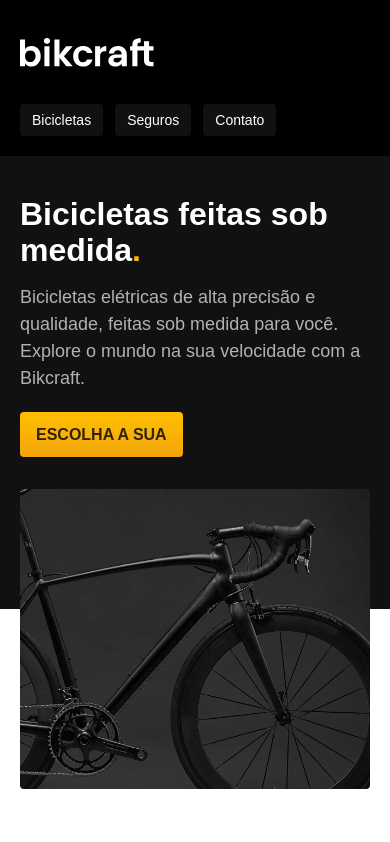
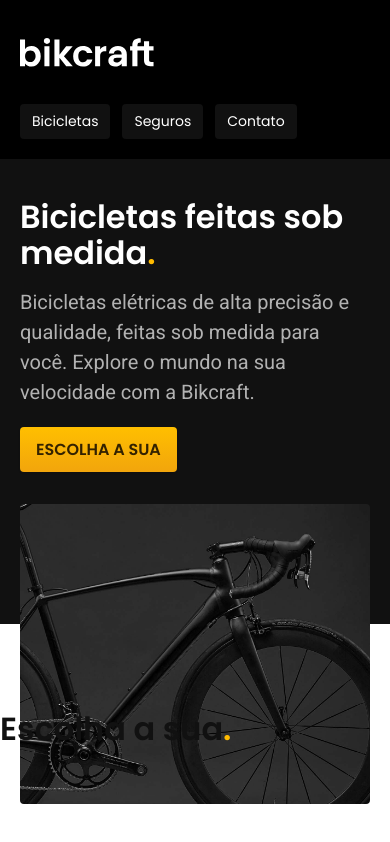
Before and after one commit to th-fonseca/bikcraft, a plain HTML site: page index.html in a window 390 px wide. Drawn offline with Linux system fonts and the light colour scheme.

Commit message:
refatoração - css e tipografia utilitários

```diff
--- /dev/null
+++ b/css/global/global.css
@@ -0,0 +1,27 @@
+body {
+  margin: 0px;
+  font-family: Arial, Helvetica, sans-serif;
+  padding-bottom: 600px;
+  color: #111111;
+}
+
+ul {
+  margin: 0px;
+  padding: 0px;
+  list-style: none;
+}
+
+a {
+  text-decoration: none;
+  color: inherit;
+}
+
+img {
+  max-width: 100%;
+  display: block;
+}
+
+h1,
+p {
+  margin: 0px;
+}
--- /dev/null
+++ b/css/global/header.css
@@ -0,0 +1,71 @@
+.header {
+  display: flex;
+  flex-wrap: wrap;
+  gap: 20px;
+  justify-content: space-between;
+  align-items: center;
+  box-sizing: border-box;
+  padding: 20px;
+  max-width: 1200px;
+  margin-left: auto;
+  margin-right: auto;
+}
+
+.header-menu {
+  display: flex;
+  gap: 20px;
+  flex-wrap: wrap;
+}
+
+.header a {
+  display: inline-block;
+  padding: 16px 0px;
+
+  position: relative;
+}
+
+.header-menu a:after {
+  content: "";
+  display: block;
+  height: 2px;
+  width: 0px;
+  background-color: var(--cor-0);
+  transition: 0.3s;
+  margin-top: 4px;
+  position: absolute;
+}
+
+.header-bg {
+  background-color: var(--cor-12);
+}
+.header-menu a:hover:after {
+  width: 100%;
+}
+
+@media (max-width: 800px) {
+  .header-menu {
+    gap: 10px;
+  }
+  .header-menu a {
+    background-color: var(--cor-11);
+    padding: 12px 16px;
+    border-radius: 4px;
+  }
+
+  .header-menu a:hover {
+    background-color: var(--cor-10);
+  }
+  .header-menu a:after {
+    display: none;
+  }
+}
+
+@media (max-width: 600px) {
+  .header-menu {
+    gap: 12px;
+  }
+  .header-menu a {
+    padding: 8px 12px;
+    font-size: 14px;
+  }
+}
--- /dev/null
+++ b/css/home/introducao.css
@@ -0,0 +1,61 @@
+.introducao-bg {
+  background-color: var(--cor-12);
+  box-shadow: inset 0 -120px var(--cor-0);
+}
+
+.introducao {
+  display: grid;
+  grid-template-columns: 1fr 1fr;
+  gap: 0 px 40px;
+  max-width: 1200px;
+  box-sizing: border-box;
+  padding-left: 20px;
+  padding-right: 20px;
+  margin-left: auto;
+  margin-right: auto;
+}
+
+.introducao-conteudo {
+  align-self: end;
+  padding-bottom: 200px;
+}
+
+.introducao img {
+  height: 100%;
+  object-fit: cover;
+  margin-bottom: -120px;
+  border-radius: 4px;
+}
+
+.introducao h1 {
+  margin-bottom: 32px;
+}
+
+.introducao p {
+  margin-bottom: 20px;
+}
+
+
+@media (max-width: 800px) {
+  .introducao-bg {
+    background-color: var(--cor-11);
+    padding-top: 40px;
+    box-shadow: inset 0 -60px var(--cor-0);
+  }
+  .introducao {
+    grid-template-columns: 1fr;
+    gap: 32px;
+  }
+
+  .introducao-conteudo {
+    padding-bottom: 0px;
+  }
+  .introducao h1 {
+
+    margin-bottom: 16px;
+  }
+  .introducao img {
+    height: 300px;
+    width: 100%;
+  }
+}
--- a/css/style.css
+++ b/css/style.css
@@ -1,204 +1,12 @@
-.header-bg {
-  background-color: #000000;
-}
+@import "./global/global.css";
+@import "./utilidades/tipografia.css";
+@import "./utilidades/cores.css";
 
-body {
-  margin: 0px;
-  font-family: Arial, Helvetica, sans-serif;
-  padding-bottom: 600px;
-}
+@import "./global/header.css";
 
-ul {
-  margin: 0px;
-  padding: 0px;
-  list-style: none;
-}
+/* Utilidades */
+@import "./utilidades/componenetes.css";
 
-a {
-  text-decoration: none;
-  color: inherit;
-}
 
-img {
-  max-width: 100%;
-  display: block;
-}
-
-h1,
-p {
-  margin: 0px;
-}
-
-.header {
-  display: flex;
-  flex-wrap: wrap;
-  gap: 20px;
-  justify-content: space-between;
-  align-items: center;
-  box-sizing: border-box;
-  padding: 20px;
-  max-width: 1200px;
-  margin-left: auto;
-  margin-right: auto;
-}
-
-.header-menu {
-  display: flex;
-  gap: 20px;
-  flex-wrap: wrap;
-}
-
-.header a {
-  display: inline-block;
-  padding: 16px 0px;
-  color: #ffffff;
-  font-family: 18px;
-  position: relative;
-}
-
-.header-menu a:after {
-  content: "";
-  display: block;
-  height: 2px;
-  width: 0px;
-  background-color: #ffffff;
-  transition: 0.3s;
-  margin-top: 4px;
-  position: absolute;
-}
-
-.header-menu a:hover:after {
-  width: 100%;
-}
-
-@media (max-width: 800px) {
-  .header-menu {
-    gap: 10px;
-  }
-  .header-menu a {
-    background-color: #111111;
-    padding: 12px 16px;
-    border-radius: 4px;
-  }
-
-  .header-menu a:hover {
-    background-color: #2e2e2e;
-  }
-  .header-menu a:after {
-    display: none;
-  }
-}
-
-@media (max-width: 600px) {
-  .header-menu {
-    gap: 12px;
-  }
-  .header-menu a {
-    padding: 8px 12px;
-    font-size: 14px;
-  }
-}
-
-.introducao-bg {
-  background-color: #000000;
-  color: #ffffff;
-  box-shadow: inset 0 -120px white;
-}
-
-.introducao {
-  display: grid;
-  grid-template-columns: 1fr 1fr;
-  gap: 0 px 40px;
-  max-width: 1200px;
-  box-sizing: border-box;
-  padding-left: 20px;
-  padding-right: 20px;
-  margin-left: auto;
-  margin-right: auto;
-}
-
-.introducao-conteudo {
-  align-self: end;
-  padding-bottom: 200px;
-}
-
-.introducao img {
-  height: 100%;
-  object-fit: cover;
-  margin-bottom: -120px;
-  border-radius: 4px;
-}
-
-.introducao h1 {
-  margin-bottom: 32px;
-  font-size: 64px;
-  line-height: 1.125;
-}
-
-.introducao p {
-  margin-bottom: 20px;
-  font-size: 24px;
-  line-height: 36px;
-  line-height: 1.5;
-  color: #b2b2b2;
-}
-
-.introducao h1 span {
-  color: #ffbb00;
-}
-
-.introducao a {
-  padding: 16px 32px;
-  background: linear-gradient(#ffbf00, #f2a50c);
-  display: inline-block;
-  border-radius: 4px;
-  box-shadow: 0 1px 2px 0 rgba(0, 0, 0, 0.1);
-  text-transform: uppercase;
-  color: #332200;
-  font-size: 18px;
-  line-height: 1.33;
-  font-weight: bold;
-}
-
-.introducao a:hover {
-  background: linear-gradient(#ffbf0d, #e59317);
-}
-@media (max-width: 600px) {
-  .introducao a {
-    padding: 12px 16px;
-    font-size: 16px;
-  }
-}
-
-@media (max-width: 1200px) {
-  .introducao h1 {
-    font-size: 48px;
-
-  }
-  .introducao p {
-    font-size: 18px;
-  }
-}
-@media (max-width: 800px) {
-  .introducao-bg {
-    background-color: #111111;
-    padding-top: 40px;
-    box-shadow:  inset 0 -60px #ffffff;
-  }
-  .introducao {
-    grid-template-columns: 1fr;
-    gap: 32px;
-  }
-
-  .introducao-conteudo {
-    padding-bottom: 0px;
-  }
-  .introducao h1 {
-    font-size: 32px;
-    margin-bottom: 16px;
-  }
-  .introducao img {
-    height: 300px;
-    width: 100%;
-  }
-}
+/* homepage do site */
+@import "./home/introducao.css";
--- /dev/null
+++ b/css/utilidades/componenetes.css
@@ -0,0 +1,20 @@
+.botao{
+  padding: 16px 32px;
+  background: linear-gradient(#ffbf00, #f2a50c);
+  display: inline-block;
+  border-radius: 4px;
+  box-shadow: 0 1px 2px 0 rgba(0, 0, 0, 0.1);
+  text-transform: uppercase;
+  color: var(--cor-p5);
+  font: 600 1.125rem/1.35 "Poppins", sans-serfif;
+}
+
+.botao:hover {
+  background: linear-gradient(#ffbf0d, #e59317);
+}
+@media (max-width: 600px) {
+  .botao {
+    padding: 12px 16px;
+    font-size: 1rem;
+  }
+}
--- /dev/null
+++ b/css/utilidades/cores.css
@@ -0,0 +1,78 @@
+:root {
+
+  --cor-0: #ffffff;
+  --cor-1: #f7f7f7;
+  --cor-2: #ededed;
+  --cor-3: #cccccc;
+  --cor-4: #b2b2b2;
+  --cor-5: #b2b2b2;
+  --cor-6: #9c9c9c;
+  --cor-7: #717171;
+  --cor-8: #595959;
+  --cor-9: #404040;
+  --cor-10: #2e2e2e;
+  --cor-11: #111111;
+  --cor-12: #000000;
+
+  --cor-p1: #ffbb00;
+  --cor-p2: #e4a30b;
+  --cor-p3: #a66f00;
+  --cor-p4: #664400;
+  --cor-p5: #332200;
+}
+
+.cor-0 {
+  color: var(--cor-0);
+}
+.cor-1 {
+  color: var(--cor-1);
+}
+.cor-2 {
+  color: var(--cor-2);
+}
+.cor-3 {
+  color: var(--cor-3);
+}
+.cor-4 {
+  color: var(--cor-4);
+}
+
+.cor-5 {
+  color: var(--cor-5);
+}
+.cor-6 {
+  color: var(--cor-6);
+}
+.cor-7 {
+  color: var(--cor-7);
+}
+.cor-8 {
+  color: var(--cor-8);
+}
+.cor-9 {
+  color: var(--cor-9);
+}
+.cor-10 {
+  color: var(--cor-10);
+}
+.cor-11 {
+  color: var(--cor-11);
+}
+.cor-12 {
+  color: var(--cor-12);
+}
+.cor-p1 {
+  color: var(--cor-p1) ;
+}
+.cor-p2 {
+  color: var(--cor-p2) ;
+}
+.cor-p3 {
+  color: var(--cor-p3) ;
+}
+.cor-p4 {
+  color: var(--cor-p4) ;
+}
+.cor-p5 {
+  color: var(--cor-p5) ;
+}
--- /dev/null
+++ b/css/utilidades/tipografia.css
@@ -0,0 +1,69 @@
+.font-1-xs {
+  font: 400 0.75rem/1.35 "Poppins", sans-serfif;
+}
+.font-2-xs {
+  font: 400 0.875rem/1.43 "Roboto", sans-serfif;
+}
+.font-1-s {
+  font: 400 1rem/1.5 "Poppins", sans-serfif;
+}
+.font-2-s {
+  font: 400 1rem/1.5 "Roboto", sans-serfif;
+}
+.font-1-m,
+.font-1-m-b {
+  font: 400 1.125rem/1.35 "Poppins", sans-serfif;
+}
+.font-1-m-b {
+  font-weight: 600;
+}
+.font-2-m {
+  font: 500 1.125rem/1.35 "Roboto", sans-serfif;
+}
+.font-1-l {
+  font: 400 1.5rem/1.5 "Poppins", sans-serif;
+}
+.font-2-l,
+.font-2-l-b {
+  font-size: 1.5rem;
+  line-height: 1.5;
+  font-family: "Roboto";
+  font-weight: 400;
+}
+.font-2-l-b {
+  font-weight: 500;
+  letter-spacing: 0.015em;
+  text-transform: uppercase;
+}
+.font-1-xl {
+  font: 600 2rem/1.25 "Poppins", sans-serif;
+}
+.font-2-xl {
+  font: 500 2rem/1.25 "Roboto", sans-serif;
+}
+.font-1-xxl {
+  font-size: 4rem;
+  line-height: 1.125;
+  font-family: "Poppins", sans-serif;
+  font-weight: 600;
+}
+
+@media (max-width: 1200px) {
+  .font-1-xxl {
+    font-size: 3rem;
+  }
+  .font-2-l,
+  .font-2-l-b {
+    font-size: 1.25rem;
+  }
+}
+
+@media (max-width: 800px) {
+  .font-1-xxl {
+    font-size: 2rem;
+  }
+  .font-1-xl,
+  .font-2-xl {
+    font-size: 1.5rem;
+  }
+}
--- a/index.html
+++ b/index.html
@@ -11,6 +11,13 @@
     />
 
     <link rel="stylesheet" href="./css/style.css" />
+
+    <link rel="preconnect" href="https://fonts.googleapis.com" />
+    <link rel="preconnect" href="https://fonts.gstatic.com" crossorigin />
+    <link
+      href="https://fonts.googleapis.com/css2?family=Poppins:wght@400;600&family=Roboto:wght@400;500&display=swap"
+      rel="stylesheet"
+    />
   </head>
 
   <body>
@@ -19,7 +26,7 @@
         <a href="./"><img src="./img/bikcraft.svg" alt="Bikcraft" /></a>
 
         <nav aria-label="primaria">
-          <ul class="header-menu">
+          <ul class="header-menu font-1-m cor-0">
             <li><a href="./bicicletas.html">Bicicletas</a></li>
             <li><a href="./seguros.html">Seguros</a></li>
             <li><a href="./contato.html">Contato</a></li>
@@ -31,16 +38,22 @@
     <main class="introducao-bg">
       <div class="introducao">
         <div class="introducao-conteudo">
-        <h1>Bicicletas feitas sob medida<span>.</span></h1>
-        <p>Bicicletas elétricas de alta precisão e qualidade, feitas sob medida para você. Explore o mundo na sua velocidade com a Bikcraft.</p>
-        <a href="./bicicletas.html">Escolha a sua</a>
+          <h1 class="font-1-xxl cor-0">Bicicletas feitas sob medida<span class="cor-p1">.</span></h1>
+          <p class="font-2-l cor-5">
+            Bicicletas elétricas de alta precisão e qualidade, feitas sob medida
+            para você. Explore o mundo na sua velocidade com a Bikcraft.
+          </p>
+          <a class="botao" href="./bicicletas.html">Escolha a sua</a>
+        </div>
+        <div>
+          <img
+            src="./img/fotos/introducao.jpg"
+            alt="Bicicleta elétrica preta"
+          />
+        </div>
       </div>
-      <div>
-        <img src="./img/fotos/introducao.jpg" alt="Bicicleta elétrica preta">
-      </div>
+    </main>
 
-      </div>
-
-    </main>
+    <h2 class="font-1-xxl">Escolha a sua<span class="cor-p1">.</span></h2>
   </body>
 </html>
```
